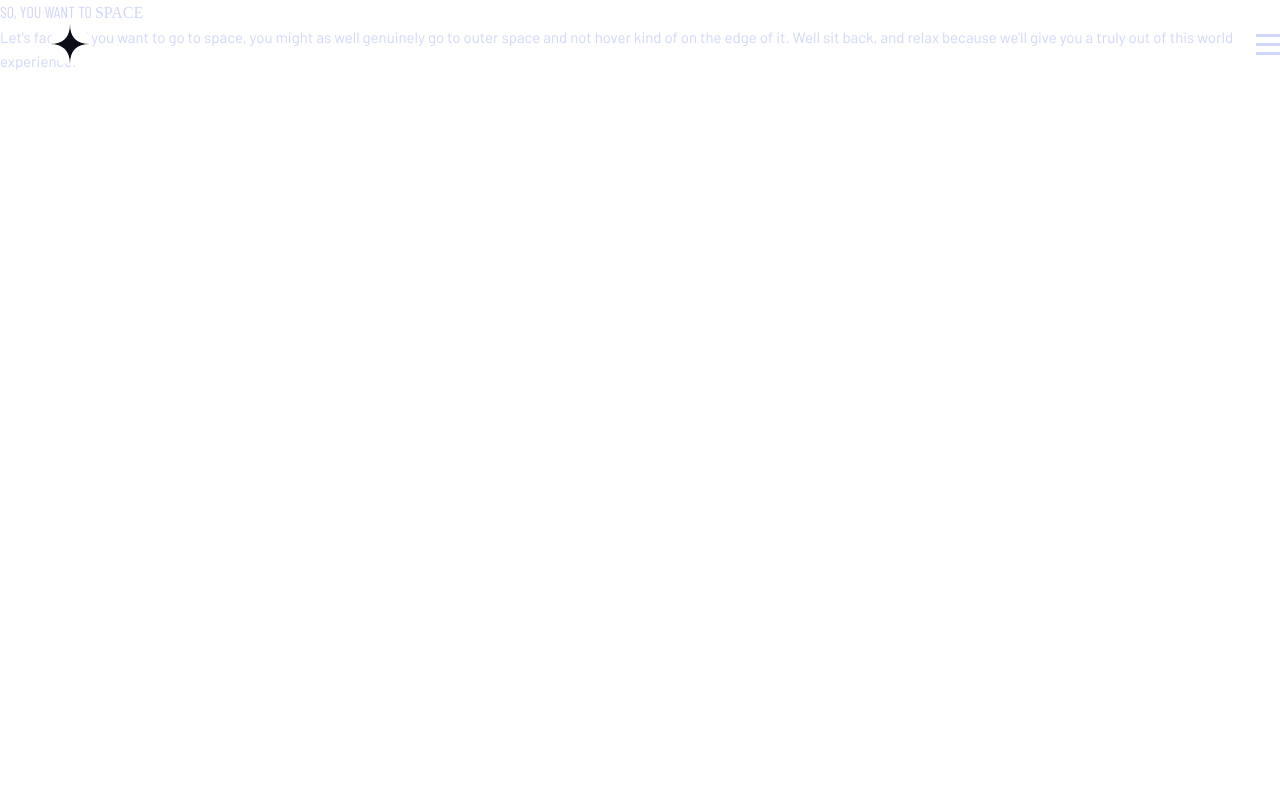
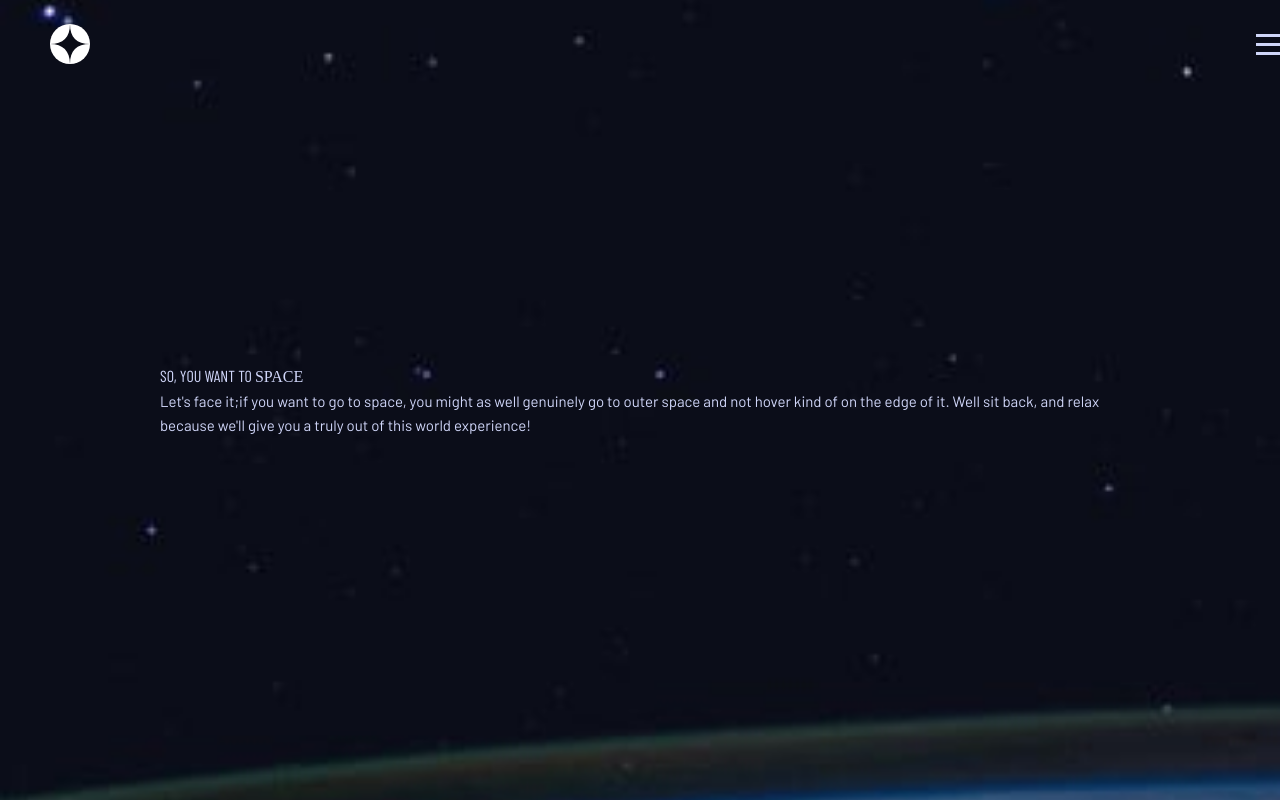
Before and after one commit to jjalbuenacabuyao/space-tourism, a React (Vite) app: page / in a window 1280 px wide. Built offline with nearby package versions, Linux system fonts and the light colour scheme; a web font is replaced by a local one.

Commit message:
styled the container

```diff
--- a/src/components/Hero.jsx
+++ b/src/components/Hero.jsx
@@ -1,12 +1,12 @@
-import React from 'react';
-import HeroText from './HeroText';
+import React from "react";
+import HeroText from "./HeroText";
 
 const Hero = () => {
   return (
-    <main>
+    <main className="bg-home-mobile min-h-screen grid place-items-center px-home-hero bg-no-repeat bg-cover bg-center bg-fixed">
       <HeroText />
     </main>
-  )
-}
+  );
+};
 
-export default Hero
+export default Hero;
```
